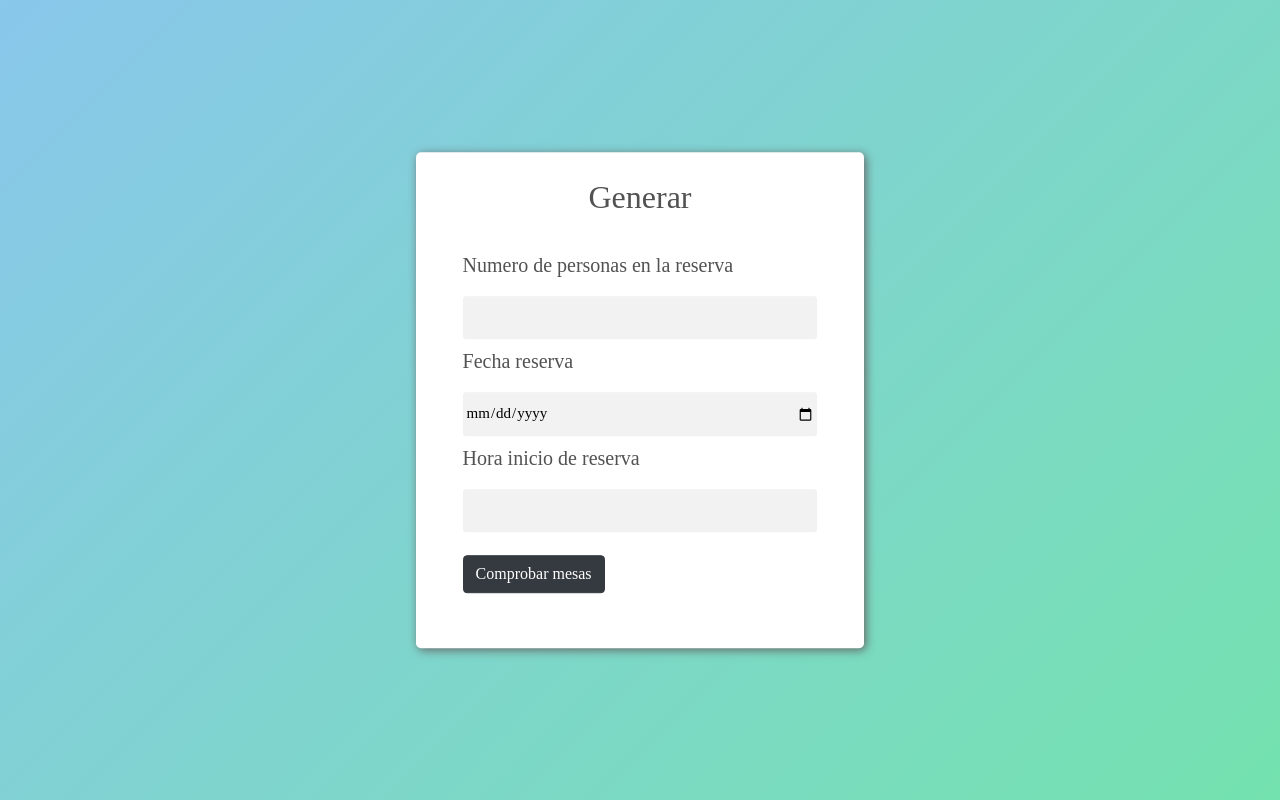
After one commit to 100007217/PR02, a PHP site: page /process/generar_futura_reserva.php in a window 1280 px wide. The commit adds this page. Run offline with PHP 8.4, Linux system fonts and the light colour scheme; some web fonts are replaced.

Commit message:
Principio de reservas futuras

```diff
--- a/css/modificar_generar.css
+++ b/css/modificar_generar.css
@@ -26,8 +26,9 @@ body {
     box-shadow: 2px 2px 10px #666;
 }
 
-.caja input[name='num_personas_reserva'],
-.caja input[name='nombre_cliente'] {
+.caja input[id='num_personas_reserva'],
+.caja input[id='id_mesa'],
+.caja input[id='nombre_cliente'] {
     width: 100%;
     line-height: 2.5em;
     font-family: 'Zen Antique', serif;
--- /dev/null
+++ b/process/generar_futura_reserva.php
@@ -0,0 +1,28 @@
+<!DOCTYPE html>
+<html lang="en">
+<head>
+    <meta charset="UTF-8">
+    <meta http-equiv="X-UA-Compatible" content="IE=edge">
+    <meta name="viewport" content="width=device-width, initial-scale=1.0">
+    <script type="text/javascript" src="../js/modificar_generar.js"></script>
+    <link rel="stylesheet" href="../css/modificar_generar.css">
+    <link rel="stylesheet" href="https://stackpath.bootstrapcdn.com/bootstrap/4.4.1/css/bootstrap.min.css" integrity="sha384-Vkoo8x4CGsO3+Hhxv8T/Q5PaXtkKtu6ug5TOeNV6gBiFeWPGFN9MuhOf23Q9Ifjh" crossorigin="anonymous">
+    <title>Generer reserva futura</title>
+</head>
+<body>
+<form action="comprobar_futura_reserva.php" method="post" class="caja" onsubmit="return validar()">
+        <h2>Generar</h2>
+        <div class=alert id='mensaje'>
+        <p>Numero de personas en la reserva</p>
+        <input type="number" name="num_personas_reserva" id='num_personas_reserva' min="1">
+        <p>Fecha reserva</p>
+        <input type="date" name="fecha_inicio_reserva" id='num_personas_reserva'>
+        <br>
+        <p>Hora inicio de  reserva</p>
+        <input type="number" name="hora_inicio_reserva" id='num_personas_reserva' min=0 max=23>
+        <br>
+        <br>
+        <input type="submit" value="Comprobar mesas" class="btn btn-dark">
+</form>
+</body>
+</html>
```
Also changed, not shown: process/comporbar_futura_reserva.php (added).
